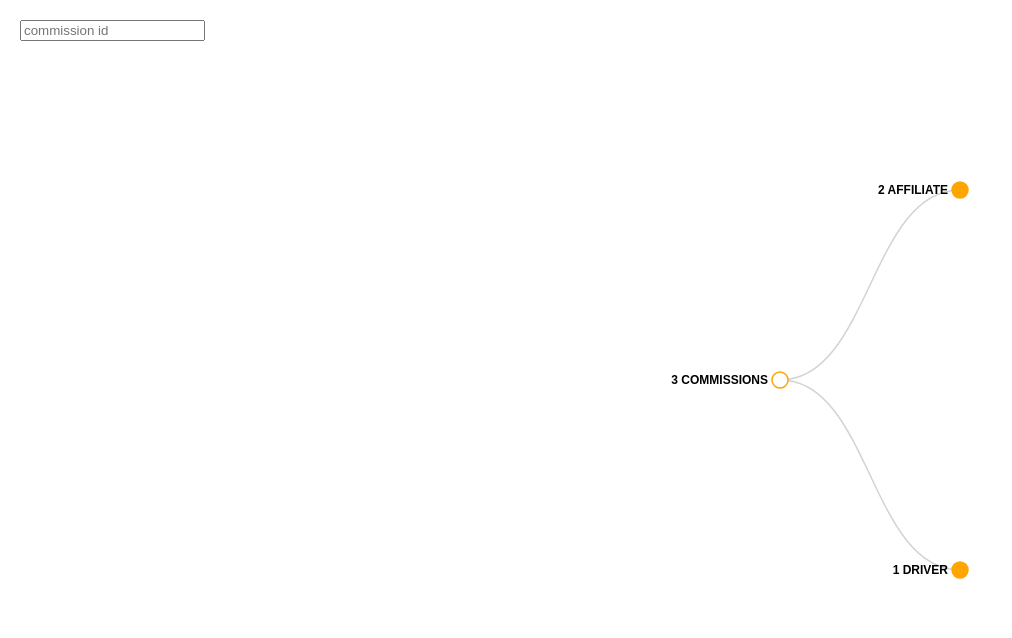
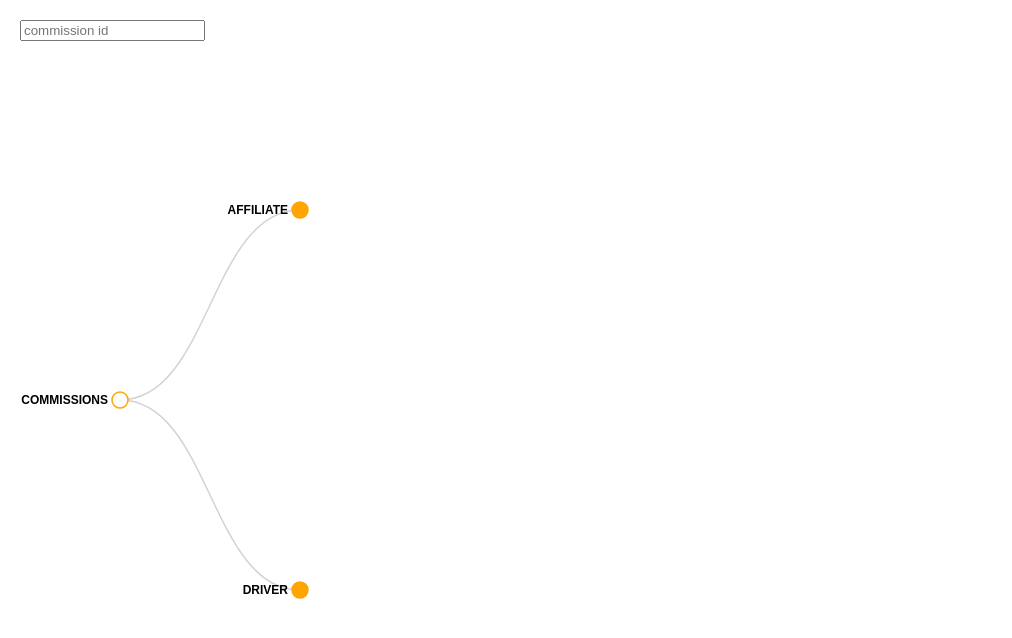
Before and after one commit to mandrej/d3, a plain HTML site: page commissions.html in a window 1280 px wide. Shown: the top 638 px of the page, without its empty margins (0-1012 px from the left). Drawn offline with nearby package versions, Linux system fonts and the light colour scheme.

Commit message:
exclude center_node feature

```diff
--- a/commissions.html
+++ b/commissions.html
@@ -37,7 +37,6 @@
             horizontal_gap = 180;
 
         var zooming = true,
-            center_node = true,
             collapse_parent_children = false;
 
         var i = 0, duration = 500, root;
@@ -52,21 +51,6 @@
                 svg.attr("transform","translate(" + d3.event.translate + ")" + " scale(" + d3.event.scale + ")");
                 update(root);
             }
-        }
-
-        function centerNode(source) {
-            scale = 1;
-            if (zooming) scale = zoom.scale();
-
-            x = -source.y0;
-            y = -source.x0;
-            x = x * scale + width / 2;
-            y = y * scale + height / 2;
-            d3.select('g').transition()
-                .duration(duration)
-                .attr("transform", "translate(" + x + "," + y + ")scale(" + scale + ")");
-            zoom.scale(scale);
-            zoom.translate([x, y]);
         }
 
         var tree = d3.layout.tree()
@@ -130,8 +114,7 @@
                 }
             }
             update(d);
-            if (center_node) centerNode(d);
-            if (zooming) update(root);
+//            if (zooming) update(root);
         }
 
         d3.json("data/definitions.big.json", function(error, definitions) {
@@ -170,7 +153,6 @@
 
             root.values.forEach(collapse);
             update(root);
-            if (center_node) centerNode(root);
 
             document.getElementById('search').onkeydown = function(e) {
                 if(e.keyCode==13) search(this.value);
@@ -195,7 +177,7 @@
         });
 
         function info(d) {
-            if (d.key) return d.id + ' ' + d.key;
+            if (d.key) return d.key;
             if (d.formula) return d.formula;
             if (d.name == 'valid_for_ride_from' || d.name == 'valid_for_ride_until') {
                 return d.name + ': ' + format(new Date(1 * d.value));
```
